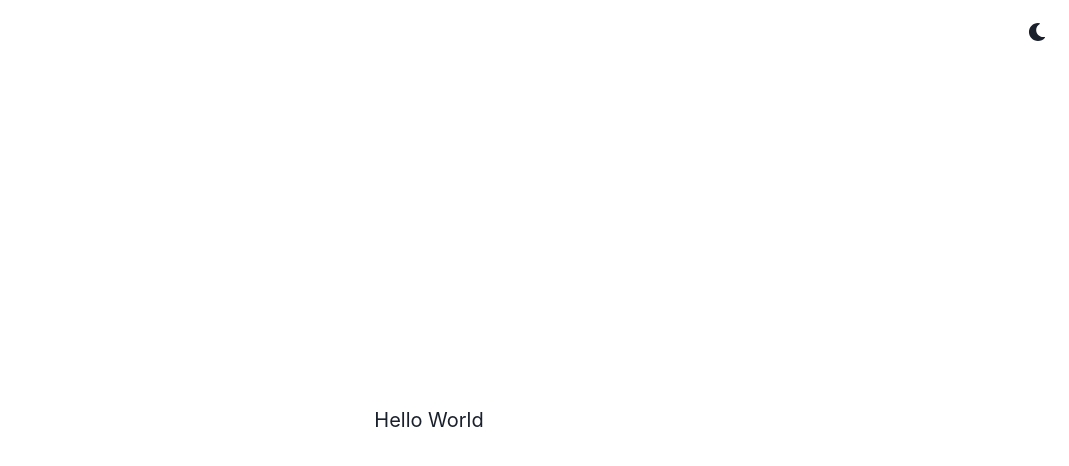
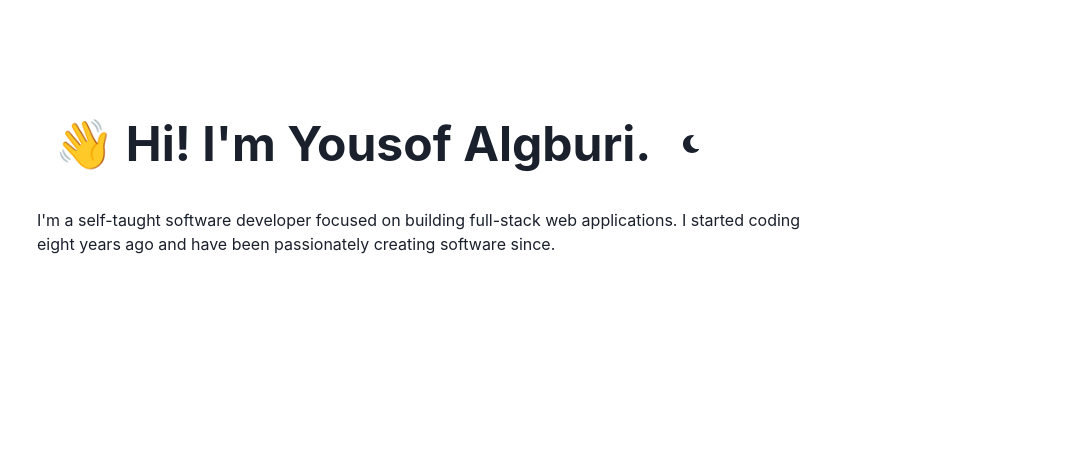
Before and after one commit to yousofalgburi/Portfolio-Website, a React (Create React App) app in the folder frontend/: page / in a window 1280 px wide. Shown: the top 466 px of the page, without its empty margins (211-1280 px from the left). Built offline with nearby package versions, Linux system fonts and the light colour scheme.

Commit message:
frontend update

```diff
--- a/frontend/src/App.js
+++ b/frontend/src/App.js
@@ -1,27 +1,12 @@
-import React from 'react';
-import {
-  ChakraProvider,
-  Box,
-  Text,
-  VStack,
-  Grid,
-  theme,
-} from '@chakra-ui/react';
-import { ColorModeSwitcher } from './ColorModeSwitcher';
+import { ChakraProvider, theme } from '@chakra-ui/react'
+import Main from './Components/Main'
 
-function App() {
+const  App = () => {
   return (
     <ChakraProvider theme={theme}>
-      <Box textAlign="center" fontSize="xl">
-        <Grid minH="100vh" p={3}>
-          <ColorModeSwitcher justifySelf="flex-end" />
-          <VStack spacing={8}>
-            <Text>Hello World</Text>
-          </VStack>
-        </Grid>
-      </Box>
+      <Main />
     </ChakraProvider>
-  );
+  )
 }
 
-export default App;
+export default App
--- /dev/null
+++ b/frontend/src/Components/Main.js
@@ -0,0 +1,24 @@
+import { Container, VStack, Heading, Text, SimpleGrid, GridItem } from "@chakra-ui/react"
+import { ColorModeSwitcher } from "../ColorModeSwitcher"
+
+const Main = () => {
+    return (
+        <Container maxW="container.lg" p={20}>
+            <VStack w="full" h="full" p={10} spacing={10}>
+                <SimpleGrid columns={5} columnGap={3}>
+                    <GridItem colSpan={4}>
+                        <Heading size="2xl">👋 Hi! I'm Yousof Algburi.</Heading>
+                    </GridItem>
+                    <GridItem colSpan={1} alignSelf="center">
+                        <ColorModeSwitcher />
+                    </GridItem>
+                </SimpleGrid>
+                <Text>I'm a self-taught software developer focused on building full-stack web applications.
+                    I started coding eight years ago and have been passionately creating software since.
+                </Text>
+            </VStack>
+        </Container>
+    )
+}
+
+export default Main
--- a/frontend/src/index.js
+++ b/frontend/src/index.js
@@ -1,5 +1,4 @@
 import { ColorModeScript } from '@chakra-ui/react';
-import React from 'react';
 import ReactDOM from 'react-dom';
 import App from './App';
 
```
